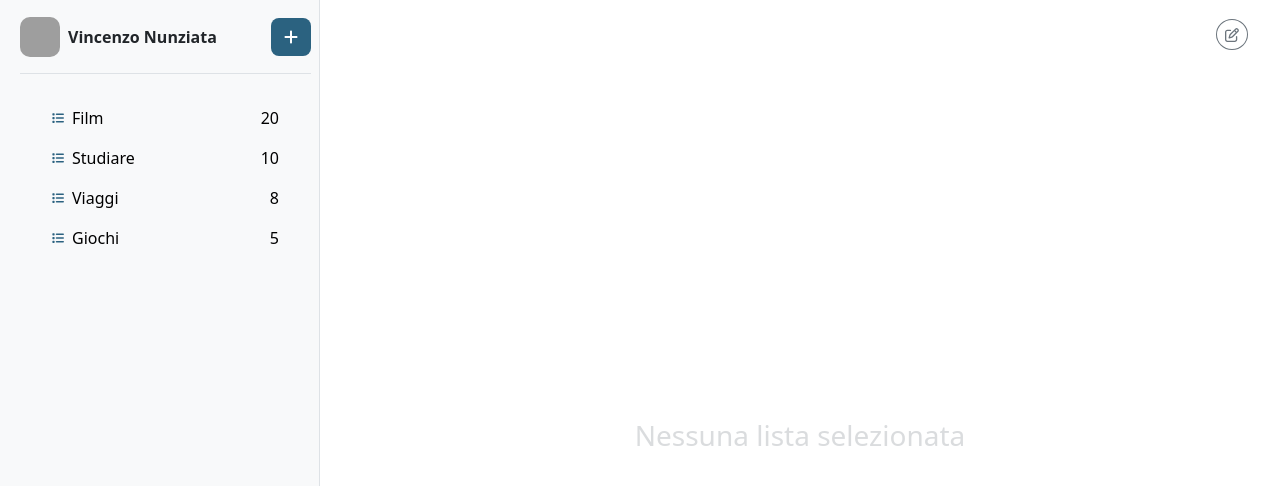
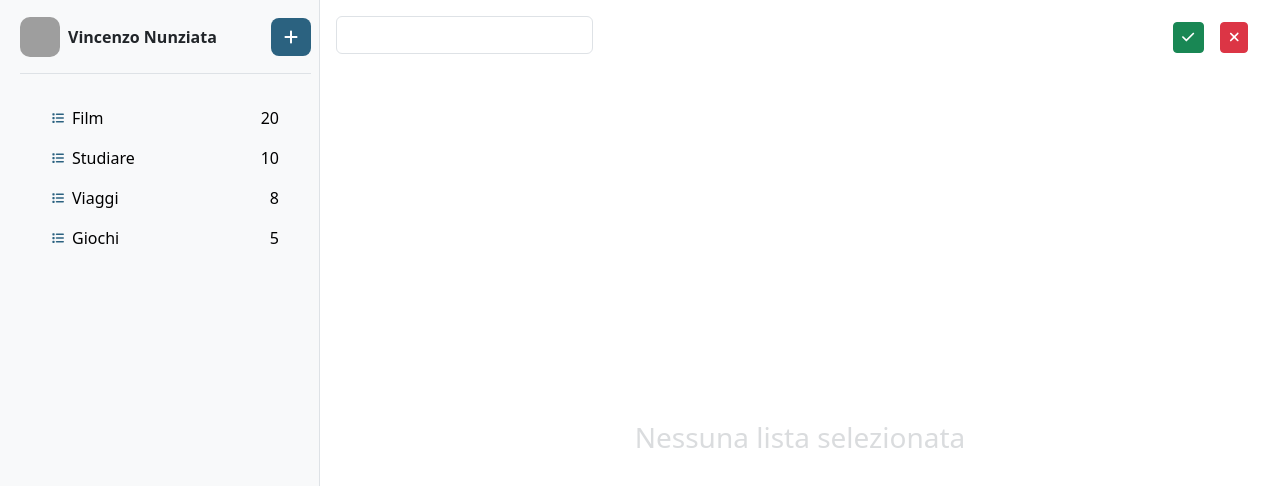
Before and after one commit to vincenzo-play/app-todo, a React (Create React App) app: page / in a window 1280 px wide. Both pictures are taken after a click on the button 291 px from the left and 36 px from the top of the page. Shown: the top 486 px of the page. Built offline with nearby package versions, Linux system fonts and the light colour scheme; grey boxes are pictures that could not be loaded.

Commit message:
introduzione state per new list edit list

```diff
--- a/src/App.js
+++ b/src/App.js
@@ -17,6 +17,7 @@ const App = () => {
   const [windowSize, setWindowSize] = useState({ width: window.innerWidth });
   const [listAll, setListAll] = useState(listData);
   const [editList, setEditList] = useState(false)
+  const [newList, setNewList] = useState(false)
   const [todoAll, setTodoAll] = useState(todoData);
   const [list, setList] = useState()
   const [todo, setTodo] = useState();
@@ -34,6 +35,7 @@ const App = () => {
 
   const handleChangeList = (lista) => {
     setList(lista)
+
     const todoLista = todoAll.filter(el => el.idList === lista.id)
     return setTodo(todoLista)
   }
@@ -46,11 +48,15 @@ const App = () => {
       name: testo,
       done: false
     }])
+    setListAll([...listAll], list.count++)
   }
 
   const handleCreateList = () => {
+    setTodo()
+    setList()
+    setNewList(true)
+  }
 
-  }
 
   return (
     <div className="container-fluid ">
@@ -61,6 +67,7 @@ const App = () => {
           listAll={listAll}
           windowSize={windowSize}
           onChangeList={handleChangeList}
+          onCreate={handleCreateList}
 
         />
         <TodoList
@@ -68,6 +75,7 @@ const App = () => {
           list={list}
           onCreate={handleCreateTodo}
           editList={editList}
+          newList={newList}
           setEditList={setEditList}
         />
       </div>
--- a/src/components/ListName.jsx
+++ b/src/components/ListName.jsx
@@ -2,7 +2,7 @@ import {useState } from "react";
 import User from "./User";
 import { FontAwesomeIcon } from "@fortawesome/react-fontawesome";
 
-const ListName = ({ user, listAll, windowSize, onChangeList }) => {
+const ListName = ({ user, listAll, windowSize, onChangeList, onCreate }) => {
   const [done, setDone] = useState(Array(listAll.length).fill(false));
 
   const handleChangeClick = (el) => {
@@ -27,7 +27,7 @@ const ListName = ({ user, listAll, windowSize, onChangeList }) => {
      <div className="d-flex justify-content-between align-items-center border-bottom mx-2">
         <User user={user} />
         <div>
-          <button className="btn btn-cm-primary rounded-3">
+          <button className="btn btn-cm-primary rounded-3" onClick={onCreate}>
               <FontAwesomeIcon icon="fa-solid fa-plus" />
             </button>
         </div>
--- a/src/components/TodoList.jsx
+++ b/src/components/TodoList.jsx
@@ -1,9 +1,8 @@
 import { FontAwesomeIcon } from "@fortawesome/react-fontawesome";
 import React, { useState } from "react";
 
-const NewActivity = ({onCreate}) => {
+const NewActivity = ({onCreate, text,setTest}) => {
 
-  const [text,setTest] = useState("")
 
   return (
     <div className="bg-white border-top row">
@@ -24,7 +23,11 @@ const NewActivity = ({onCreate}) => {
   );
 };
 
-const TodoList = ({ todo, list, onCreate, editList, setEditList}) => {
+const TodoList = ({ todo, list, onCreate,newList, editList, setEditList}) => {
+  const [text,setTest] = useState("")
+
+  console.log(editList,todo);
+
 
   return (
     <div className="col-12 col-md-9 p-0 custom-vh-height overflow-hidden d-flex flex-column">
@@ -33,7 +36,7 @@ const TodoList = ({ todo, list, onCreate, editList, setEditList}) => {
         style={{ height: "73px" }}
       >
        {
-     editList ?
+      editList || newList ?
         <div className="d-flex justify-content-between align-items-center">
          <div className="" style={{height:"42px"}}>
             <input
@@ -46,28 +49,34 @@ const TodoList = ({ todo, list, onCreate, editList, setEditList}) => {
          </div>
           <div className="px-3">
             <button
-              className="btn btn-success btn-sm rounded-circle"
+              className="btn btn-success btn-sm mx-3"
               onClick={()=> setEditList(false)}
               >
                 <FontAwesomeIcon icon="fa-solid fa-check"  />
               </button>
+              <button
+              className="btn btn-danger btn-sm "
+              onClick={()=> setEditList(false)}
+              >
+                <FontAwesomeIcon icon="fa-solid fa-close"  />
+              </button>
           </div>
-        </div> :
+        </div>
+        :
         <div className="d-flex justify-content-between align-items-center">
           <h3 className=" fw-bold text-md-start text-center ">
           {list ? list.name : ""}
         </h3>
-          <div className="px-3">
+        {todo &&  <div className="px-3">
             <button
             className="btn btn-outline-secondary btn-sm rounded-circle"
             onClick={()=> setEditList(true)}
             >
               <FontAwesomeIcon icon="fa-regular fa-pen-to-square" />
             </button>
-          </div>
+          </div>}
         </div>
     }
-
       </div>
 
       {todo ? (
@@ -115,7 +124,7 @@ const TodoList = ({ todo, list, onCreate, editList, setEditList}) => {
           </p>
         </div>
       )}
-   {todo &&   <NewActivity onCreate={onCreate} />}
+   {todo &&   <NewActivity onCreate={onCreate} text={text}setTest={setTest}/>}
 
     </div>
   );
```
